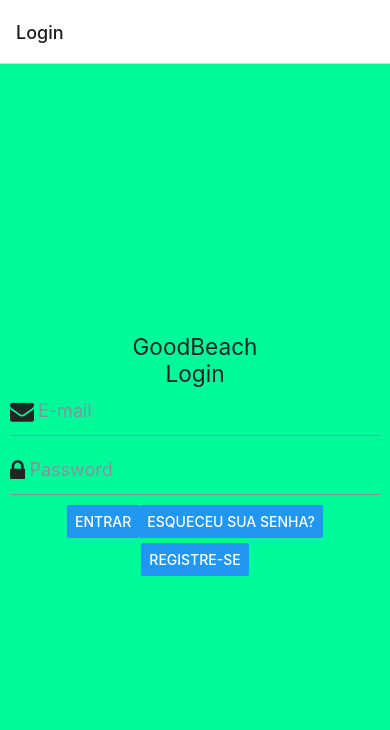
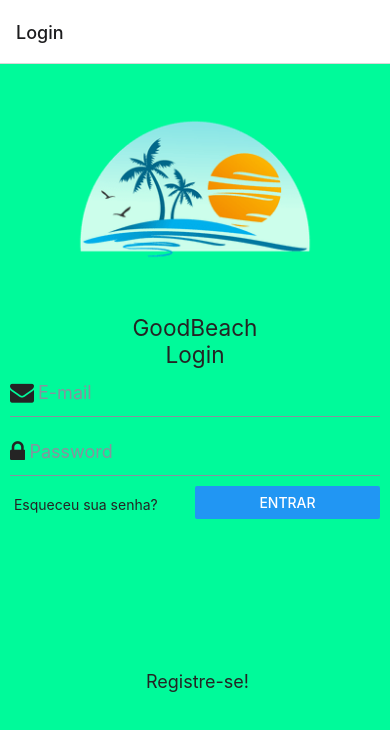
Before and after one commit to Haagit95/app_goodbeach, a React Native app: screen / in a window 390 px wide. Shown: the top 730 px of the page. Built offline with nearby package versions, Linux system fonts and the light colour scheme.

Commit message:
Ediçao tela login

```diff
--- a/scr/components/Tela_Login/Login.js
+++ b/scr/components/Tela_Login/Login.js
@@ -1,11 +1,12 @@
 import * as React from 'react';
 import { StatusBar } from 'expo-status-bar';
-import { StyleSheet, View, Button } from 'react-native';
+import { StyleSheet, View, Button, Image } from 'react-native';
 import { NavigationContainer } from '@react-navigation/native';
 import { createNativeStackNavigator } from '@react-navigation/native-stack';
 import { Input, Text } from 'react-native-elements';
 import Icon from 'react-native-vector-icons/FontAwesome';
 import { useState } from 'react';
+import Esqueceu from './Esqueceu';
 
 export default function Tela_Login({ navigation}) {
     const [email, setEmail] = useState(null)
@@ -39,9 +40,17 @@ export default function Tela_Login({ navigation}) {
 
   return (
     <View style={styles.container}>
+
+      <Image
+        style={{width: 250, height:250,alignItems:'stretch'}}
+        source={require('../../Image/praia2.png')}/>
+
+      <View style={{justifyContent:'center',justifyContent:'flex-end', alignItems:'center'}}>
           <Text h4>GoodBeach</Text>
-      <Text h4>Login</Text>
+          <Text style={{justifyContent:'flex-end'}} h4>Login</Text>
+      </View>
 
+      <View style={{width:'100%', justifyContent:'flex-end'}}>
           <Input
             placeholder="E-mail"
             leftIcon={{type:'font-awesome', name:'envelope' }}
@@ -58,53 +67,25 @@ export default function Tela_Login({ navigation}) {
             onChangeText={value=> setPassword(value)}
             keyboardType="password"
           />
-      <View style={{flexDirection:'row', justifyContent:'center', marginBottom: 5}}>
+      </View>
+
+      <View style={{flexDirection:'row', width:'100%'}}>
+
+      <Text onPress={()=> Tela_Esqueceu()} style={{width:'50%', fontSize:14, paddingTop:10,paddingLeft:10}}> Esqueceu sua senha?</Text>
+
+      <View style={{width:'50%',fontSize:18, paddingRight:10}}>
         <Button
-            icon={
-            <Icon
-            name="check"
-            size={10}
-            color="white"
-            />
-        }
           title="Entrar"
-        />
-            <Button
-            icon={
-            <Icon
-            name="check"
-            size={10}
-            color="white"
-            />
-        }
-        title="Esqueceu sua Senha?"
-        onPress={()=> Tela_Esqueceu()}
-        />
+          onPress={() => alert('entrar no sistema')}
+        >
+        </Button>
       </View>
-        <Button
-        icon={
-        <Icon
-        name="check"
-        size={10}
-        color="white"
-        />
-    }
-    title="Registre-se"
-    onPress={()=> Tela_registre()}
-    />
 
+      </View >
 
-
-    {/* <Button
-            icon={
-            <Icon
-            name="check"
-            size={10}
-            color="white"
-            />
-        }
-        title="Cancelar"
-        /> */}
+        <View style={{alignItems:'center', justifyContent:'center', flex:1}}>
+           <Text onPress={()=> Tela_registre()} style={{fontSize:18, padding:10}}> Registre-se!</Text>
+        </View>
 
       <StatusBar style="auto" />
     </View>
@@ -120,3 +101,6 @@ const styles = StyleSheet.create({
     justifyContent: 'center',
   },
 });
+
+//<Text onPress={()=> Tela_Esqueceu()} style={{width:'50%', fontSize:15}}> Esqueceu sua senha?</Text>
+//<Text onPress={() => alert('entrar no sistema')} style={{width:'50%',fontSize:18,textAlign:'right', paddingRight:35}}> Entrar</Text>
--- a/scr/components/Telas_Estabelecimento/Nota_Estab.js
+++ b/scr/components/Telas_Estabelecimento/Nota_Estab.js
@@ -34,7 +34,7 @@ function Noota({navigation}) {
 
       <View style={{backgroundColor:'purple', flex:1}}>
           <><NavigationContainer independent={true}>
-                <Stack.Navigator style={{justifyContent:'center', alignItems:'center', backgroundColor:'yellow'}} >
+                <Stack.Navigator >
                     <Stack.Screen name="tela_notas" component={tela_nota} />
                 </Stack.Navigator>
               </NavigationContainer>
```
Also changed, not shown: scr/Image/praia2.png (added). Lines whose indentation alone changed are shown as unchanged.
